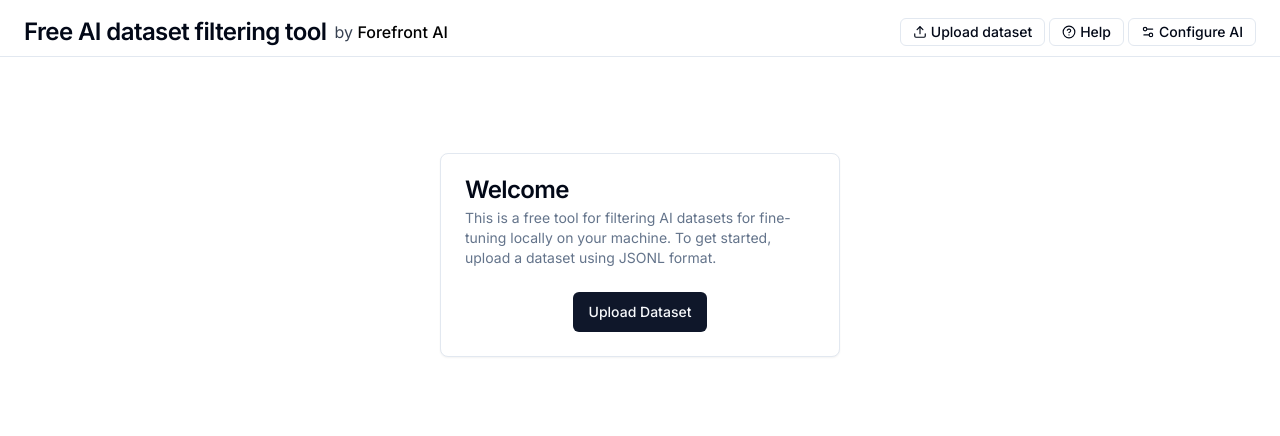
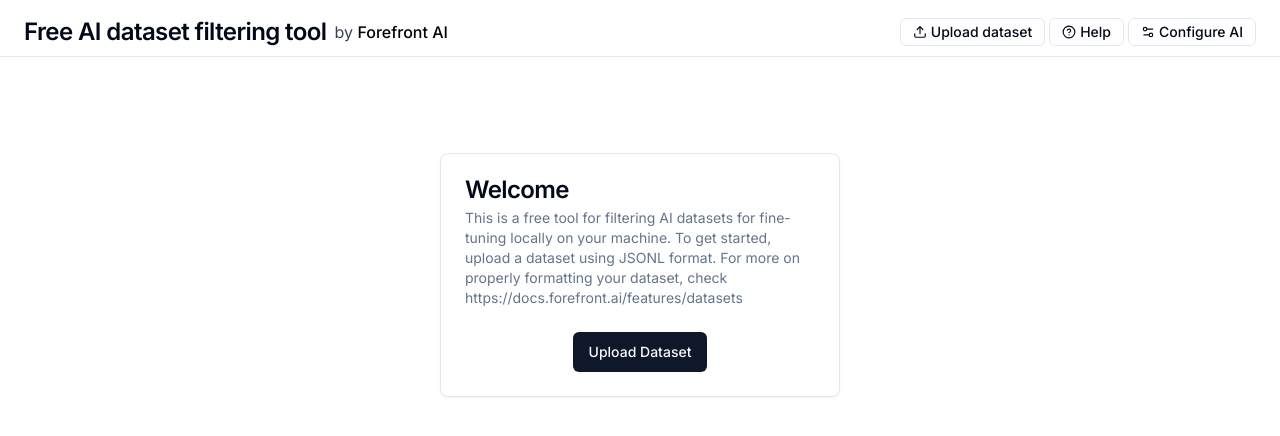
Before and after one commit to TryForefront/dataset-tool, a Next.js app: page / in a window 1280 px wide. Shown: the top 436 px of the page. Built offline with nearby package versions, Linux system fonts and the light colour scheme.

Commit message:
updated description on modal

```diff
--- a/src/components/EmptyStateCard.tsx
+++ b/src/components/EmptyStateCard.tsx
@@ -6,7 +6,6 @@ import {
   Card,
   CardContent,
   CardDescription,
-  CardFooter,
   CardHeader,
   CardTitle,
 } from "@/components/ui/card";
@@ -26,7 +25,7 @@ function EmptyStateCard() {
           <CardDescription>
             {`This is a free tool for filtering AI datasets for fine-tuning
             locally on your machine. To get started, upload a dataset using
-            JSONL format.`}
+            JSONL format. For more on properly formatting your dataset, check https://docs.forefront.ai/features/datasets`}
           </CardDescription>
         </CardHeader>
         <CardContent>
```
